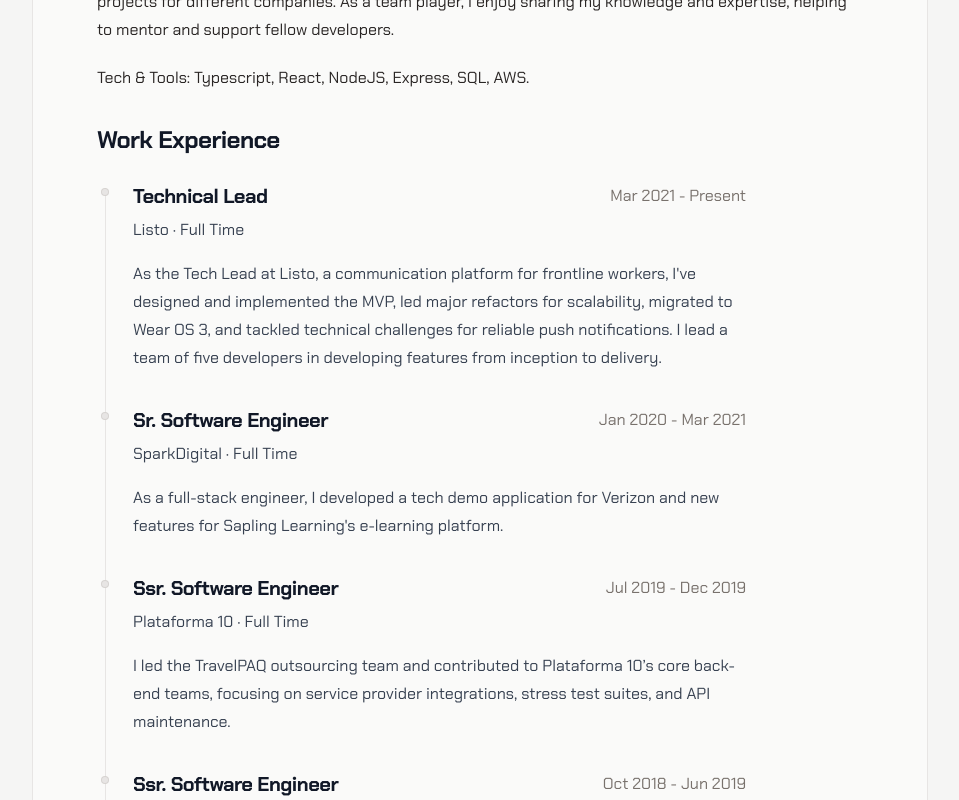
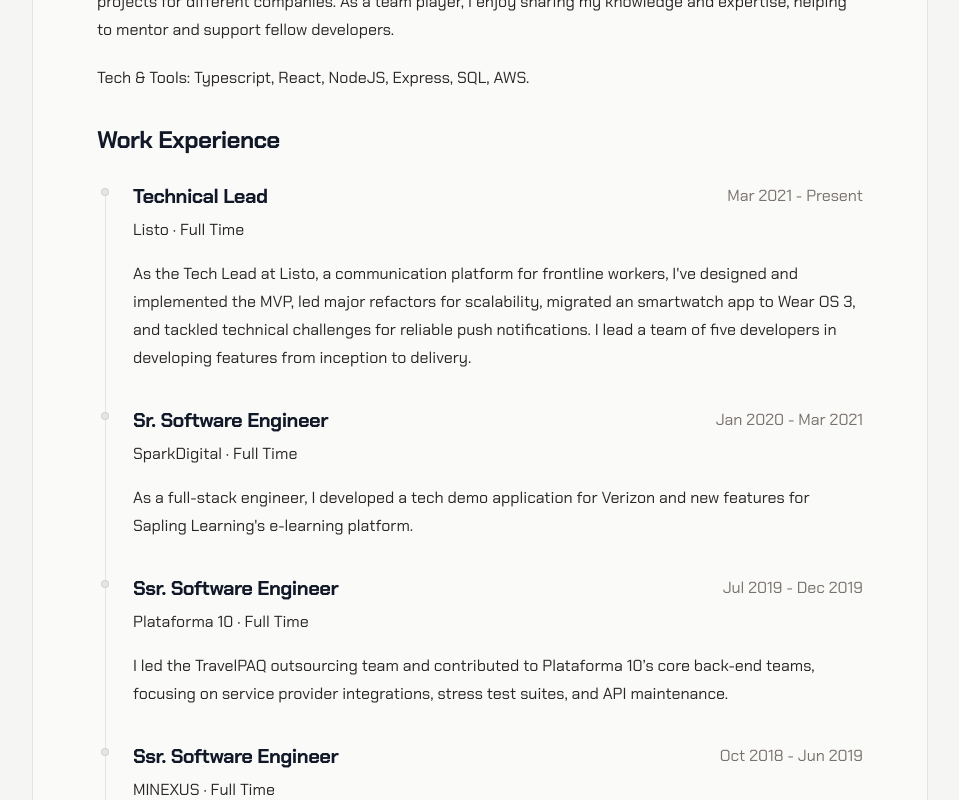
Before and after one commit to franciscohanna92/fhanna.me, a Next.js app: page / in a window 1280 px wide. Shown: the part 460-1260 px from the top of the page, without its empty margins (160-1119 px from the left). Built offline with nearby package versions, Linux system fonts and the light colour scheme.

Commit message:
adjust work experience section width

```diff
--- a/app/page.tsx
+++ b/app/page.tsx
@@ -24,7 +24,7 @@ const work = [
     title: "Technical Lead",
     subtitle: "Listo · Full Time",
     date: "Mar 2021 - Present",
-    description: `As the Tech Lead at Listo, a communication platform for frontline workers, I've designed and implemented the MVP, led major refactors for scalability, migrated to Wear OS 3, and tackled technical challenges for reliable push notifications. I lead a team of five developers in developing features from inception to delivery.`,
+    description: `As the Tech Lead at Listo, a communication platform for frontline workers, I've designed and implemented the MVP, led major refactors for scalability, migrated an smartwatch app to Wear OS 3, and tackled technical challenges for reliable push notifications. I lead a team of five developers in developing features from inception to delivery.`,
   },
   {
     title: "Sr. Software Engineer",
@@ -133,12 +133,12 @@ export default function Home() {
 
         {/* Work experience */}
 
-        <section className="prose">
+        <section>
           <h2 className="font-bold tracking-tight  mt-8 mb-6">Work Experience</h2>
 
           <ul role="list" className="list-none p-0 space-y-8 -ml-1">
             {work.map((item, index) => (
-              <li key={item.title} className="relative flex gap-x-4 p-0 m-0 prose">
+              <li key={index} className="relative flex gap-x-4 p-0 m-0">
                 {/* line */}
                 {index === work.length - 1 ? null : (
                   <div className="absolute left-0 top-2 flex w-6 justify-center -bottom-10">
@@ -150,7 +150,7 @@ export default function Home() {
                   <div className="h-1.5 w-1.5 rounded-full bg-stone-200 ring-1 ring-stone-300"></div>
                 </div>
                 {/* content */}
-                <div>
+                <div className="w-full">
                   <div className="space-y-1 mb-4 relative">
                     <h3 className="font-bold tracking-tight  mt-0 mb-0">{item.title}</h3>
                     <p className="">{item.subtitle}</p>
```
